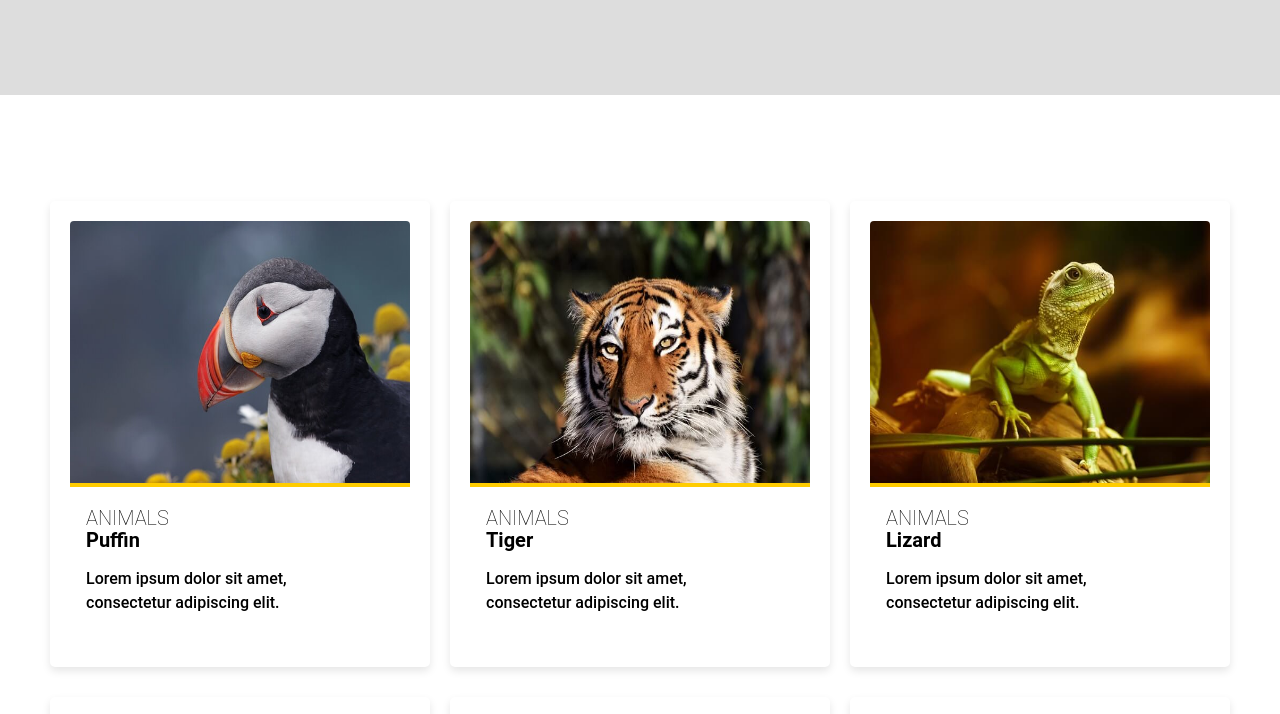
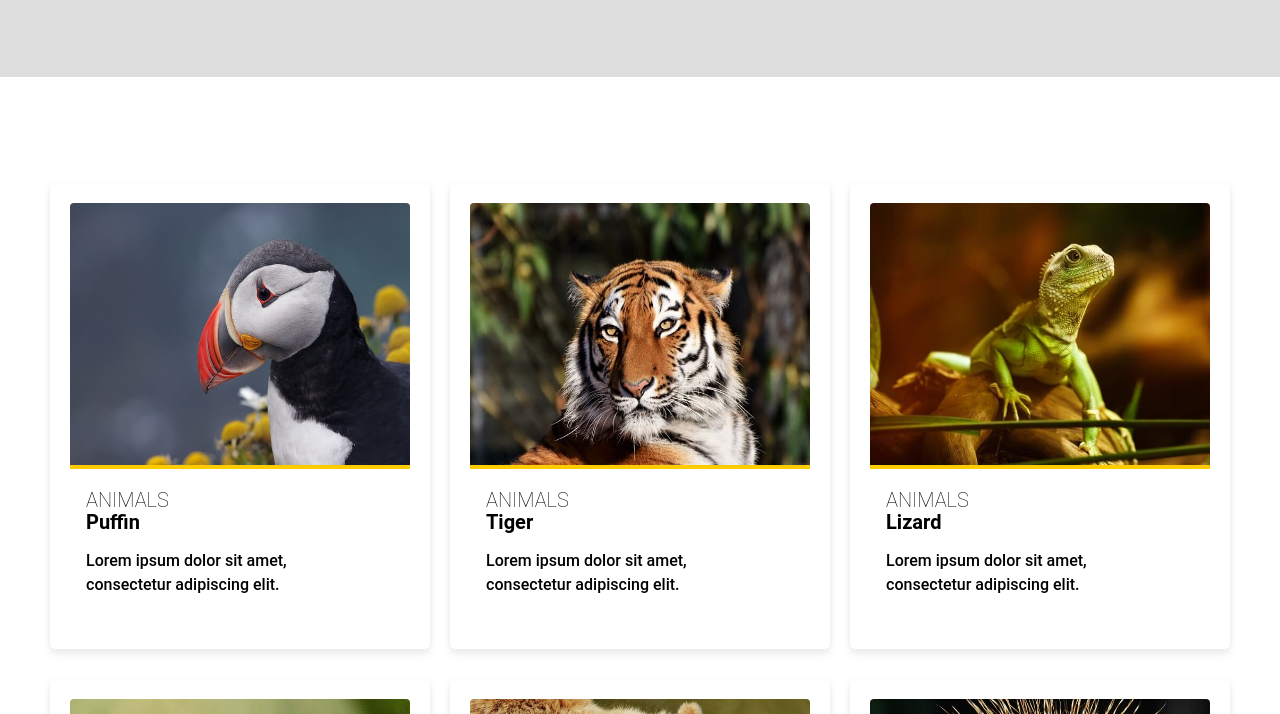
Before and after one commit to FrogGirl11/Assignment_one_css, a plain HTML site: page index.html in a window 1280 px wide. Shown: the part 233-947 px from the top of the page. Drawn offline with Linux system fonts and the light colour scheme.

Commit message:
added lab_3.css

```diff
--- a/index.html
+++ b/index.html
@@ -9,6 +9,7 @@
   <link rel="stylesheet" type="text/css" href="/styles/global.css">
   <link rel="stylesheet" type="text/css" href="styles/assignment-one-starter.css">
   <link rel="stylesheet" type="text/css" href="styles/assignment_one.css"
+  <link rel="stylesheet" type="text/css" href="styles/lab_3.css">
   <title>Responsive CSS Layout</title>
 </head>
 <body>
```
Also changed, not shown: styles/lab_3.css (added).
